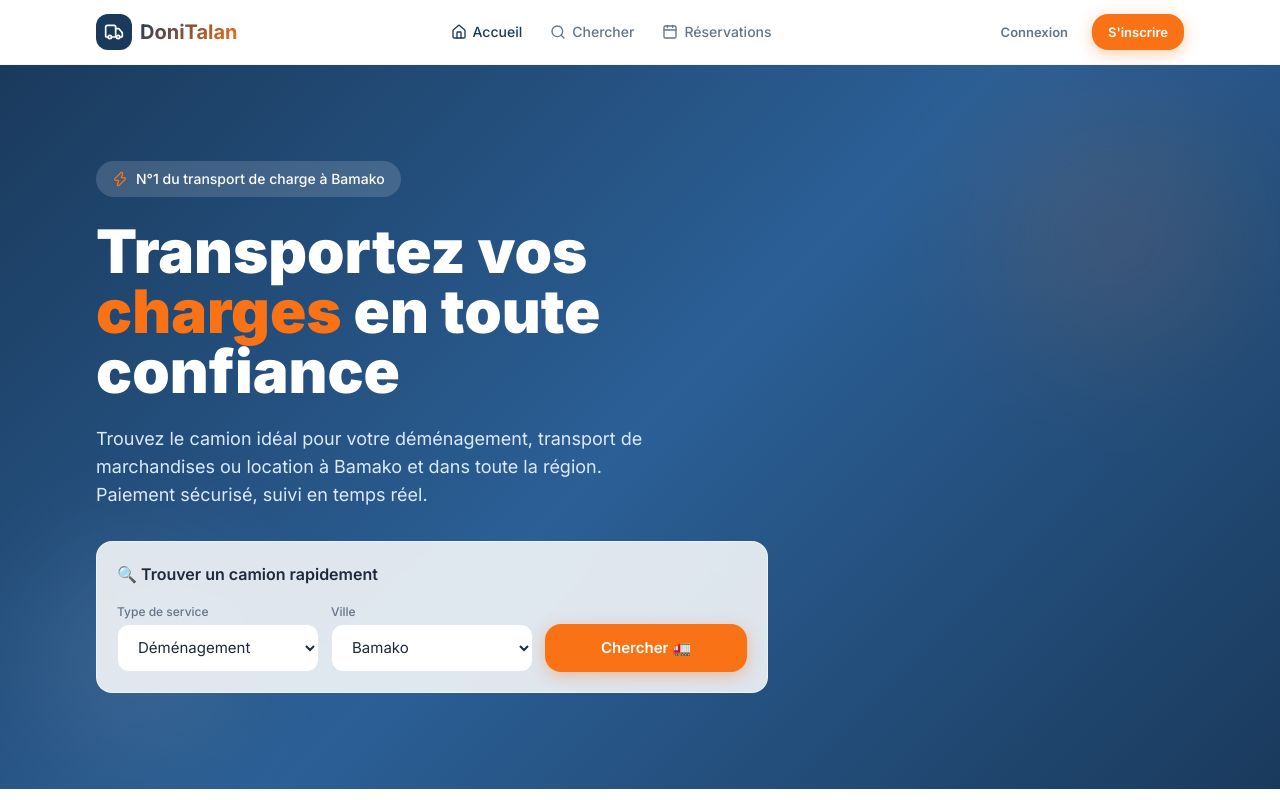
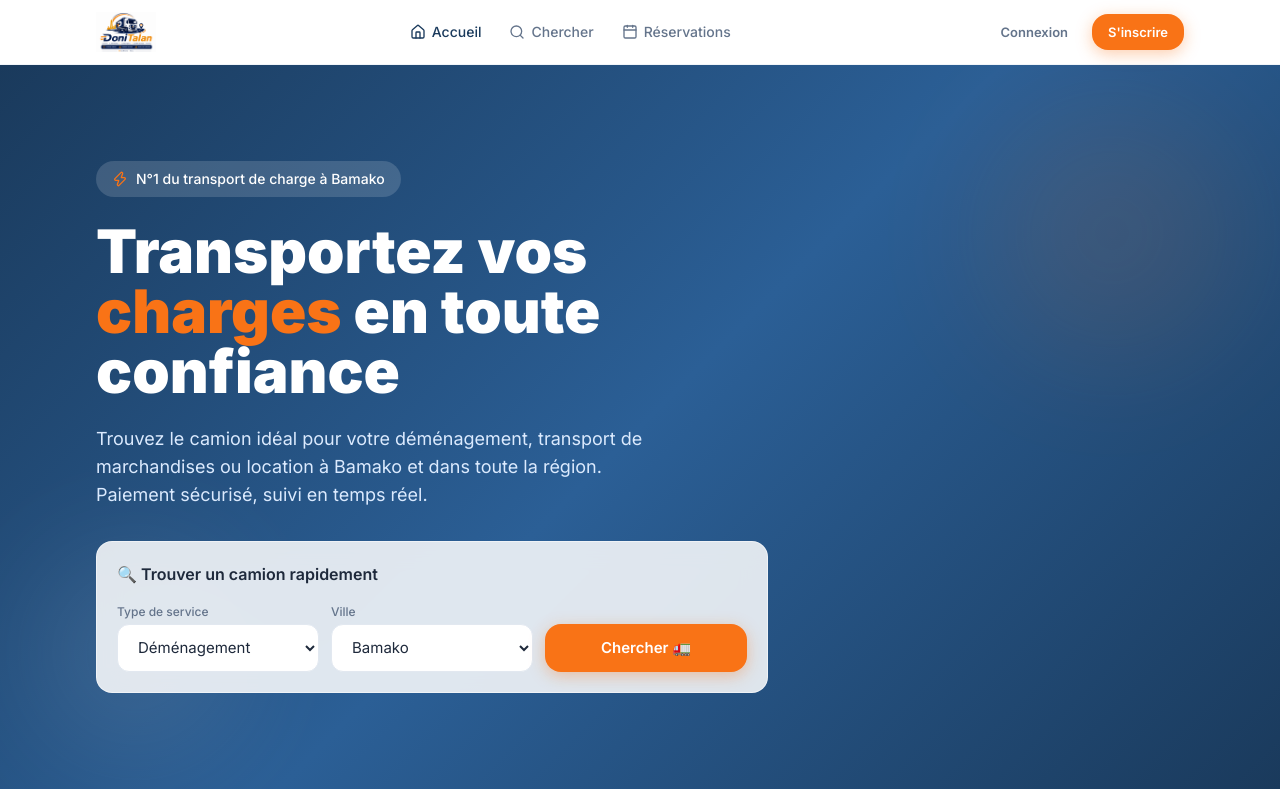
Before and after one commit to chezdemba-cmd/donitalan, a Next.js app: page /accueil in a window 1280 px wide. Shown: the top 800 px of the page. Built offline with nearby package versions, Linux system fonts and the light colour scheme.

Commit message:
fix: integrate new logo and fix auth API server error

```diff
--- a/src/components/shared/Navigation.tsx
+++ b/src/components/shared/Navigation.tsx
@@ -38,10 +38,7 @@
         <div className="flex items-center justify-between h-16">
           {/* Logo */}
           <Link href="/accueil" className="flex items-center gap-2 font-bold text-xl">
-            <div className="w-9 h-9 bg-primary rounded-xl flex items-center justify-center">
-              <Truck className="w-5 h-5 text-white" />
-            </div>
-            <span className="gradient-text">DoniTalan</span>
+            <img src="/logo.png" alt="DoniTalan Logo" className="h-10 w-auto object-contain" />
           </Link>
 
           {/* Desktop Nav Links */}
```
Also changed, not shown: public/logo.png (added).
